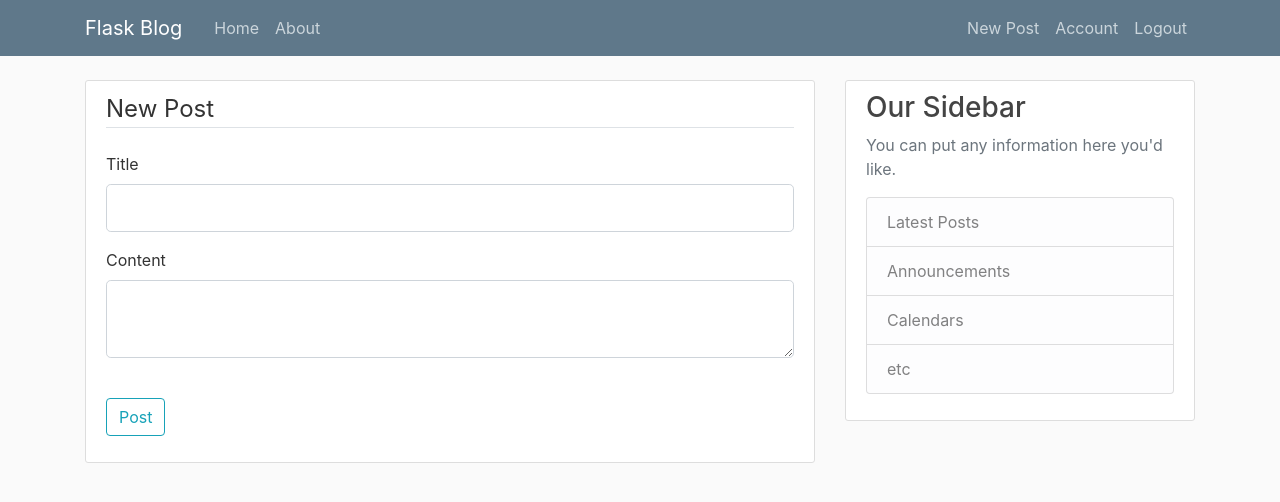
After one commit to davifeliciano/flask_blog, a Flask app: page /post/new in a window 1280 px wide. The commit adds this page. Shown: the top 502 px of the page. Run offline with Flask 2, Linux system fonts and the light colour scheme; a user stored in the database is signed in; tables that the repository leaves empty hold one stand-in row (values such as "Sample post"); some libraries are stand-ins or nearby versions.

Commit message:
Feature to create, update and delete posts

```diff
--- a/flask_blog/forms.py
+++ b/flask_blog/forms.py
@@ -1,7 +1,8 @@
 from flask_wtf import FlaskForm
 from flask_wtf.file import FileField, FileAllowed
 from flask_login import current_user
-from wtforms import StringField, PasswordField, SubmitField, BooleanField
+from wtforms import StringField, PasswordField, SubmitField, BooleanField, TextAreaField
+from wtforms import validators
 from wtforms.validators import DataRequired, Length, Email, EqualTo, ValidationError
 from .models import User
 
@@ -43,7 +44,7 @@ class UpdateAccountForm(FlaskForm):
     )
     email = StringField("Email", validators=[DataRequired(), Email()])
     picture = FileField(
-        "Update Profile Picture", validators=[FileAllowed(["jpg", "png"])]
+        "Update Profile Picture", validators=[FileAllowed(["jpg", "jpeg", "png"])]
     )
     submit = SubmitField("Update")
 
@@ -62,3 +63,9 @@ class UpdateAccountForm(FlaskForm):
                 raise ValidationError(
                     "That email is taken. Please choose a diferent one."
                 )
+
+
+class PostForm(FlaskForm):
+    title = StringField("Title", validators=[DataRequired()])
+    content = TextAreaField("Content", validators=[DataRequired()])
+    submit = SubmitField("Post")
--- a/flask_blog/routes.py
+++ b/flask_blog/routes.py
@@ -1,32 +1,17 @@
 import os
 import secrets
 from PIL import Image
-from flask import url_for, render_template, flash, redirect, request
+from flask import url_for, render_template, flash, redirect, request, abort
 from flask_login import login_user, current_user, logout_user, login_required
-from .forms import RegistrationForm, LoginForm, UpdateAccountForm
+from .forms import RegistrationForm, LoginForm, UpdateAccountForm, PostForm
 from .models import User, Post
 from flask_blog import app, db, bcrypt
-
-# Test data
-posts = [
-    {
-        "author": "Davi Feliciano",
-        "title": "First Post!",
-        "content": "This is the first post on the blog!",
-        "date": "Epoch",
-    },
-    {
-        "author": "Victor Rebeque",
-        "title": "Second Post!",
-        "content": "This is the second post on the blog!",
-        "date": "Epoch Plus One",
-    },
-]
 
 
 @app.route("/")
 @app.route("/home")
 def homepage():
+    posts = Post.query.all()
     return render_template("homepage.html", title="Homepage", posts=posts)
 
 
@@ -84,7 +69,8 @@ def save_picture(form_picture):
     old_picture_path = os.path.join(
         app.root_path, "static/profile_pics", current_user.image_file
     )
-    os.remove(old_picture_path)
+    if current_user.image_file != "default.jpg":
+        os.remove(old_picture_path)
 
     random_hex = secrets.token_hex(8)
     _, file_ext = os.path.splitext(form_picture.filename)
@@ -119,3 +105,59 @@ def account():
     return render_template(
         "account.html", title="Account", image_file=image_file, form=form
     )
+
+
+@app.route("/post/new", methods=("GET", "POST"))
+@login_required
+def new_post():
+    form = PostForm()
+    if form.validate_on_submit():
+        post = Post(
+            title=form.title.data, content=form.content.data, author=current_user
+        )
+        db.session.add(post)
+        db.session.commit()
+        flash("Your post has been created!", "success")
+        return redirect(url_for("homepage"))
+    return render_template(
+        "create_post.html", title="New Post", form=form, legend="New Post"
+    )
+
+
+@app.route("/post/<int:post_id>")
+def post(post_id):
+    post = Post.query.get_or_404(post_id)
+    return render_template("post.html", title=post.title, post=post)
+
+
+@app.route("/post/<int:post_id>/update", methods=("GET", "POST"))
+@login_required
+def update_post(post_id):
+    post = Post.query.get_or_404(post_id)
+    if post.author != current_user:
+        abort(403)
+    form = PostForm()
+    form.title.data = post.title
+    form.content.data = post.content
+    if form.validate_on_submit():
+        db.session.commit()
+        flash("Your post has been updated!", "success")
+        return redirect(url_for("post", post_id=post.id))
+    elif request.method == "GET":
+        post.title = form.title.data
+        post.content = form.content.data
+    return render_template(
+        "create_post.html", title="New Post", form=form, legend="Update Post"
+    )
+
+
+@app.route("/post/<int:post_id>/delete", methods=["POST"])
+@login_required
+def delete_post(post_id):
+    post = Post.query.get_or_404(post_id)
+    if post.author != current_user:
+        abort(403)
+    db.session.delete(post)
+    db.session.commit()
+    flash("Your post has been deleted!", "success")
+    return redirect(url_for("homepage"))
--- a/flask_blog/static/main.css
+++ b/flask_blog/static/main.css
@@ -53,6 +53,7 @@ a.article-title:hover {
 .article-img {
     height: 65px;
     width: 65px;
+    object-fit: cover;
     margin-right: 16px;
 }
 
--- /dev/null
+++ b/flask_blog/templates/create_post.html
@@ -0,0 +1,40 @@
+{% extends "layout.html" %}
+{% block content %}
+    <div class="content-section">
+        <form method="post" action="">
+            {{ form.hidden_tag() }}
+            <fieldset class="form-group">
+                <legend class="border-bottom mb-4">{{ legend }}</legend>
+                <div class="form-group">
+                    {{ form.title.label(class="form-control-label") }}
+                    {% if form.title.errors %}
+                        {{ form.title(class="form-control form-control-lg is-invalid") }}
+                        <div class="invalid-feedback">
+                            {% for error in form.title.errors %}
+                                <span>{{ error }}</span>
+                            {% endfor %}
+                        </div>
+                    {% else %}
+                        {{ form.title(class="form-control form-control-lg") }}
+                    {% endif %}
+                </div>
+                <div class="form-group">
+                    {{ form.content.label(class="form-control-label") }}
+                    {% if form.content.errors %}
+                        {{ form.content(class="form-control form-control-lg is-invalid") }}
+                        <div class="invalid-feedback">
+                            {% for error in form.content.errors %}
+                                <span>{{ error }}</span>
+                            {% endfor %}
+                        </div>
+                    {% else %}
+                        {{ form.content(class="form-control form-control-lg") }}
+                    {% endif %}
+                </div>
+            </fieldset>
+            <div class="form-group mt-4">
+                {{ form.submit(class="btn btn-outline-info") }}
+            </div>
+        </form>
+    </div>
+{% endblock content %}
--- a/flask_blog/templates/layout.html
+++ b/flask_blog/templates/layout.html
@@ -10,8 +10,8 @@
     {% else %}
         <title>Flask Blog</title>
     {% endif %}
-    <link href="https://cdn.jsdelivr.net/npm/bootstrap@5.1.3/dist/css/bootstrap.min.css" rel="stylesheet"
-        integrity="sha384-1BmE4kWBq78iYhFldvKuhfTAU6auU8tT94WrHftjDbrCEXSU1oBoqyl2QvZ6jIW3" crossorigin="anonymous">
+    <link rel="stylesheet" href="https://stackpath.bootstrapcdn.com/bootstrap/4.1.3/css/bootstrap.min.css"
+          integrity="sha384-MCw98/SFnGE8fJT3GXwEOngsV7Zt27NXFoaoApmYm81iuXoPkFOJwJ8ERdknLPMO" crossorigin="anonymous">
     <link rel="stylesheet" type="text/css" href="{{ url_for('static', filename='main.css') }}">
 </head>
 
@@ -32,6 +32,7 @@
                     <!-- Navbar Right Side -->
                     <div class="navbar-nav">
                         {% if current_user.is_authenticated %}
+                            <a class="nav-item nav-link" href="{{ url_for('new_post') }}">New Post</a>
                             <a class="nav-item nav-link" href="{{ url_for('account') }}">Account</a>
                             <a class="nav-item nav-link" href="{{ url_for('logout') }}">Logout</a>
                         {% else %}
@@ -75,10 +76,12 @@
         </div>
     </main>
 
-<!-- JavaScript Bundle with Popper -->
-<script src="https://cdn.jsdelivr.net/npm/bootstrap@5.1.3/dist/js/bootstrap.bundle.min.js"
-    integrity="sha384-ka7Sk0Gln4gmtz2MlQnikT1wXgYsOg+OMhuP+IlRH9sENBO0LRn5q+8nbTov4+1p" crossorigin="anonymous">
-</script>
+    <script src="https://code.jquery.com/jquery-3.3.1.slim.min.js"
+            integrity="sha384-q8i/X+965DzO0rT7abK41JStQIAqVgRVzpbzo5smXKp4YfRvH+8abtTE1Pi6jizo" crossorigin="anonymous"></script>
+    <script src="https://cdnjs.cloudflare.com/ajax/libs/popper.js/1.14.3/umd/popper.min.js"
+            integrity="sha384-ZMP7rVo3mIykV+2+9J3UJ46jBk0WLaUAdn689aCwoqbBJiSnjAK/l8WvCWPIPm49" crossorigin="anonymous"></script>
+    <script src="https://stackpath.bootstrapcdn.com/bootstrap/4.1.3/js/bootstrap.min.js"
+            integrity="sha384-ChfqqxuZUCnJSK3+MXmPNIyE6ZbWh2IMqE241rYiqJxyMiZ6OW/JmZQ5stwEULTy" crossorigin="anonymous"></script>
 </body>
 
 </html>
```
Also changed, not shown: flask_blog/templates/homepage.html (+5 -4 lines), flask_blog/templates/post.html (added, +39 -0 lines).
